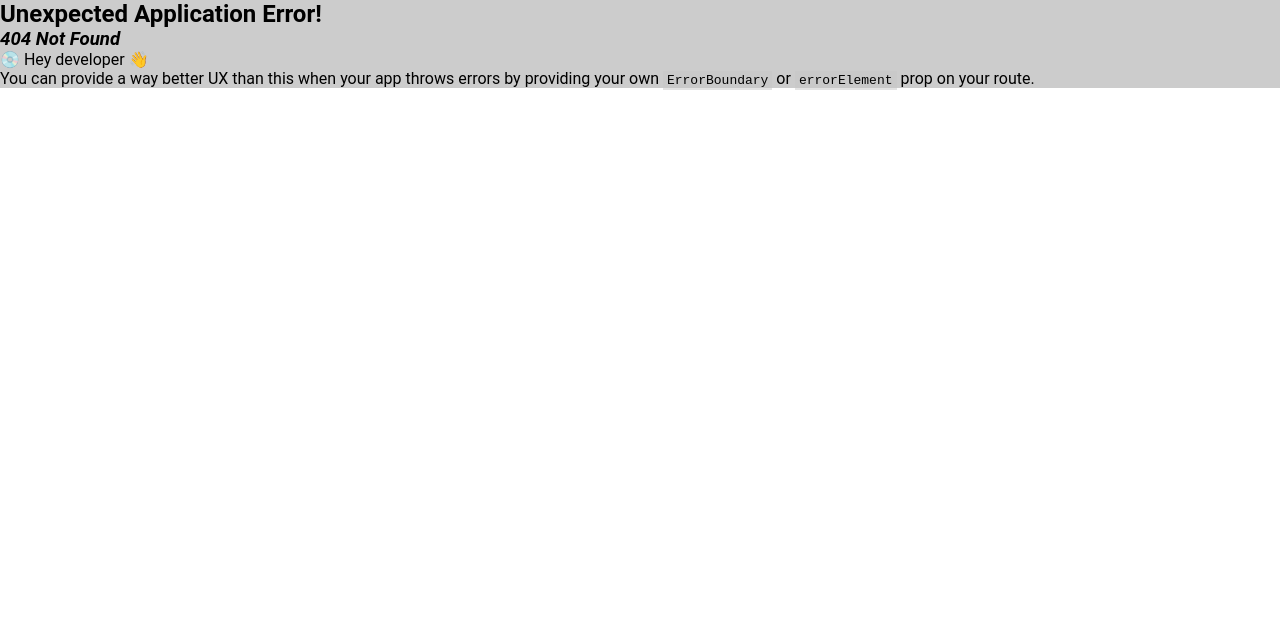
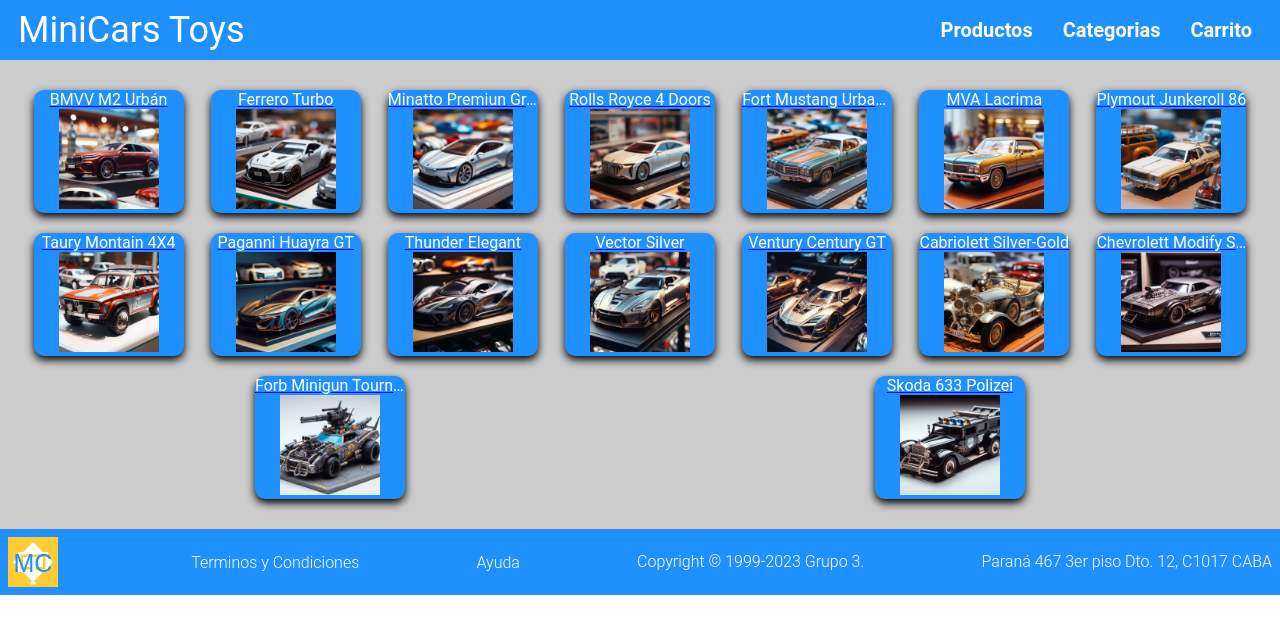
Before and after one commit to GDSegovia/Grupo_3, a React (Vite) app in the folder proyecto-tienda/: page /Productos in a window 1280 px wide. Before the commit this address had no page. Shown: the top 634 px of the page. Built offline with nearby package versions, Linux system fonts and the light colour scheme.

Commit message:
Conectar Navegador con el carrito y avances en la seccion de Productos

```diff
--- a/proyecto-tienda/src/componentes/Navegador.jsx
+++ b/proyecto-tienda/src/componentes/Navegador.jsx
@@ -9,7 +9,7 @@
             <ul>
                 <li><Link to="/Productos">Productos</Link></li>
                 <li><Link to="/Categorias">Categorias</Link></li>
-                <li><Link to="/carrito">Carrito</Link></li>
+                <li><Link to="/Carrito">Carrito</Link></li>
             </ul>
         </nav>
     );
--- /dev/null
+++ b/proyecto-tienda/src/componentes/productos/Productos.css
@@ -0,0 +1,46 @@
+.contenedor-autos {
+    display: flex;
+    flex-wrap: wrap;
+    justify-content: space-around;
+    padding: 20px;
+}
+
+.auto-contenedor {
+    text-align: center;
+    margin: 10px;
+    width: 150px;
+    background-color: var(--azul-oscuro);
+    border-radius: 10px; /* Añadido para bordes redondeados */
+    box-shadow: 0px 4px 8px rgba(0, 0, 0, 1); /* Añadido para un efecto de sombra */
+    transition: transform 0.3s ease-in-out; /* Añadido para un efecto de transición */
+}
+
+.auto-contenedor:hover {
+    transform: scale(1.05); /* Añadido para un efecto de escala al pasar el ratón */
+}
+
+.auto-contenedor img {
+    max-width: 100%;
+    height: auto;
+    max-height: 100px;
+}
+
+.auto-contenedor p {
+    color: white;
+    margin-top: 10px;
+    white-space: nowrap;
+    overflow: hidden;
+    text-overflow: ellipsis;
+    text-decoration-color: var(--azul-oscuro); /* Añadido para quitar el subrayado */
+    transition: color 0.3s ease-in-out; /* Añadido para un efecto de transición en el cambio de color */
+}
+
+
+.auto-contenedor:hover p {
+    color: var(--azul-claro); /* Cambia el color al pasar el ratón */
+    text-decoration: underline; /* Puedes ajustar esto si deseas que aparezca subrayado al pasar el ratón */
+}
+
+.auto-contenedor a {
+    text-decoration: none;
+}
--- /dev/null
+++ b/proyecto-tienda/src/componentes/productos/Productos.jsx
@@ -0,0 +1,33 @@
+import React from "react";
+import { Link } from "react-router-dom";
+import DatosAutos from "../productoindividual/DatosAutos";
+import Navegador from "../Navegador";
+import Piedepagina from "../Piedepagina";
+import "./Productos.css";
+
+function Productos() {
+    return (
+        <>
+            <header>
+                <Navegador />
+            </header>
+            <main>
+                <div className="contenedor-autos">
+                    {DatosAutos.map((auto) => (
+                        <Link to={`/Categorias/ProductoIn/${auto.Id}`} key={auto.Id}>
+                            <div className="auto-contenedor">
+                                <p>{auto.Nombre}</p>
+                                <img src={auto.Image} alt={auto.Nombre} />
+                            </div>
+                        </Link>
+                    ))}
+                </div>
+            </main>
+            <footer>
+                <Piedepagina />
+            </footer>
+        </>
+    );
+}
+
+export default Productos;
```
Also changed, not shown: proyecto-tienda/src/main.jsx (+10 -0 lines).
